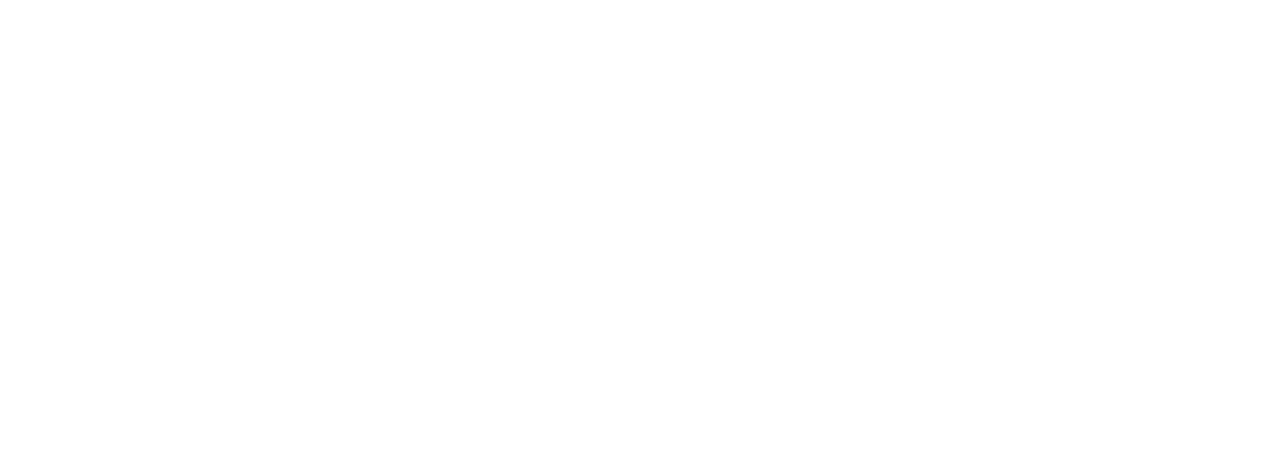
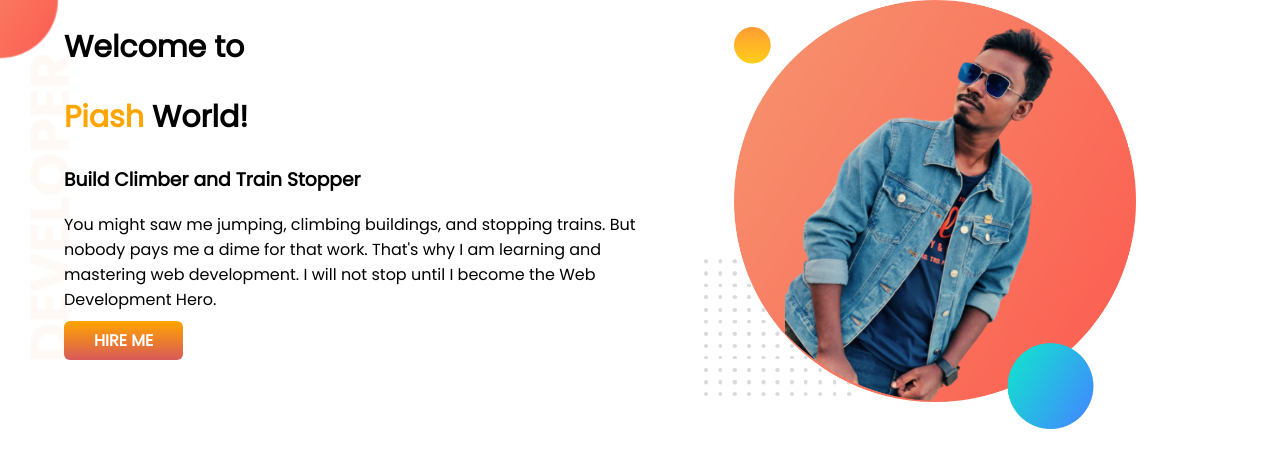
Before and after one commit to aohab/developer.portfolio, a plain HTML site: page index.html in a window 1280 px wide. Drawn offline with Linux system fonts and the light colour scheme.

Commit message:
top banner added

```diff
--- a/index.html
+++ b/index.html
@@ -1,13 +1,32 @@
 <!DOCTYPE html>
 <html lang="en">
+
 <head>
     <meta charset="UTF-8">
     <meta http-equiv="X-UA-Compatible" content="IE=edge">
     <meta name="viewport" content="width=device-width, initial-scale=1.0">
     <title>Piash Portfolio</title>
-<link rel="stylesheet" href="style.css">
+    <link rel="preconnect" href="https://fonts.googleapis.com">
+    <link rel="preconnect" href="https://fonts.gstatic.com" crossorigin>
+    <link href="https://fonts.googleapis.com/css2?family=Poppins:ital@0;1&display=swap" rel="stylesheet">
+    <link rel="stylesheet" href="style.css">
 </head>
+
 <body>
+    <section class="top-banner">
+        <div class="half-width">
+            <h1>Welcome to</h1>
+            <h1><span class="orange-color">Piash</span> World!</h1>
+            <h3>Build Climber and Train Stopper</h3>
+            <p>You might saw me jumping, climbing buildings, and stopping trains. But nobody pays me a dime for that
+                work.
+                That's why I am learning and mastering web development. I will not stop until I become the Web
+                Development
+                Hero.</p>
+            <a class="link-button" target="blank" href="https://www.linkedin.com/in/abdul-ohab-a83566244/">HIRE ME</a>
+        </div>
+        <div class="half-width"><img src="images/my-bg.png" alt=""></div>
+    </section>
+</body>
 
-</body>
 </html>
--- a/style.css
+++ b/style.css
@@ -0,0 +1,39 @@
+body {
+    font-family: 'Poppins', sans-serif;
+    margin: 0;
+}
+
+h1 {
+    font-size: 30px;
+}
+
+.orange-color {
+    color: orange;
+}
+
+section {
+    display: flex;
+}
+
+.half-width {
+    width: 50%;
+    padding-left: 5%;
+}
+
+.half-width img {
+    width: 75%;
+}
+
+.link-button {
+    text-decoration: none;
+    background-image: linear-gradient(orange, rgb(216, 89, 89));
+    padding: 8px 30px;
+    border-radius: 6px;
+    color: white;
+    font-weight: 700;
+}
+
+.top-banner {
+    background-image: url(images/top-banner.png);
+    background-repeat: no-repeat;
+}
```
Also changed, not shown: images/dream-bg.png (added), images/exp-bg.png (added), images/jhankar.png (added), images/jhankar2.png (added), images/my-bg.png (added), images/my-bg2.png (added), images/top-banner.png (added), showOff/me.JPG (added), showOff/piash.jpg (added), 5 other files.
